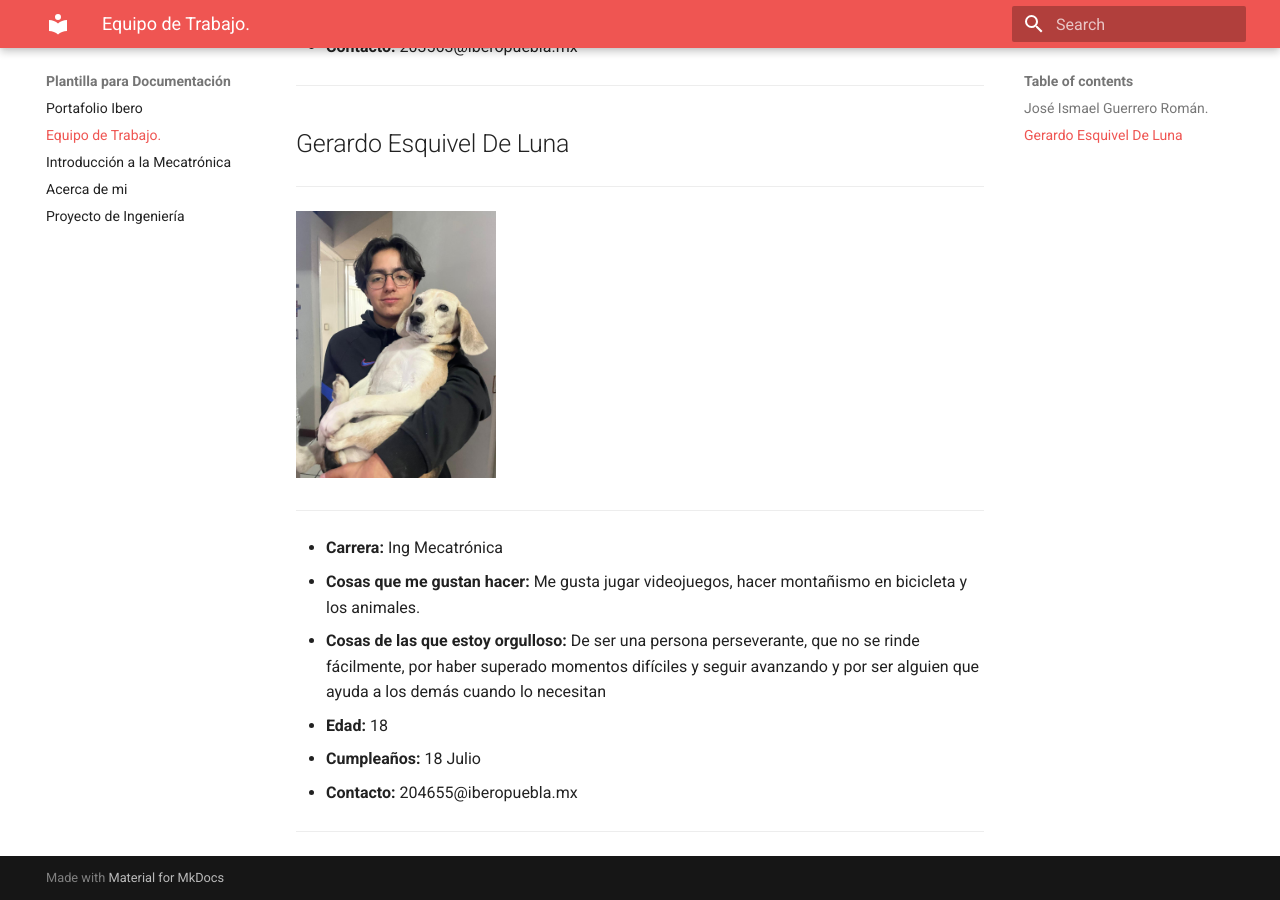
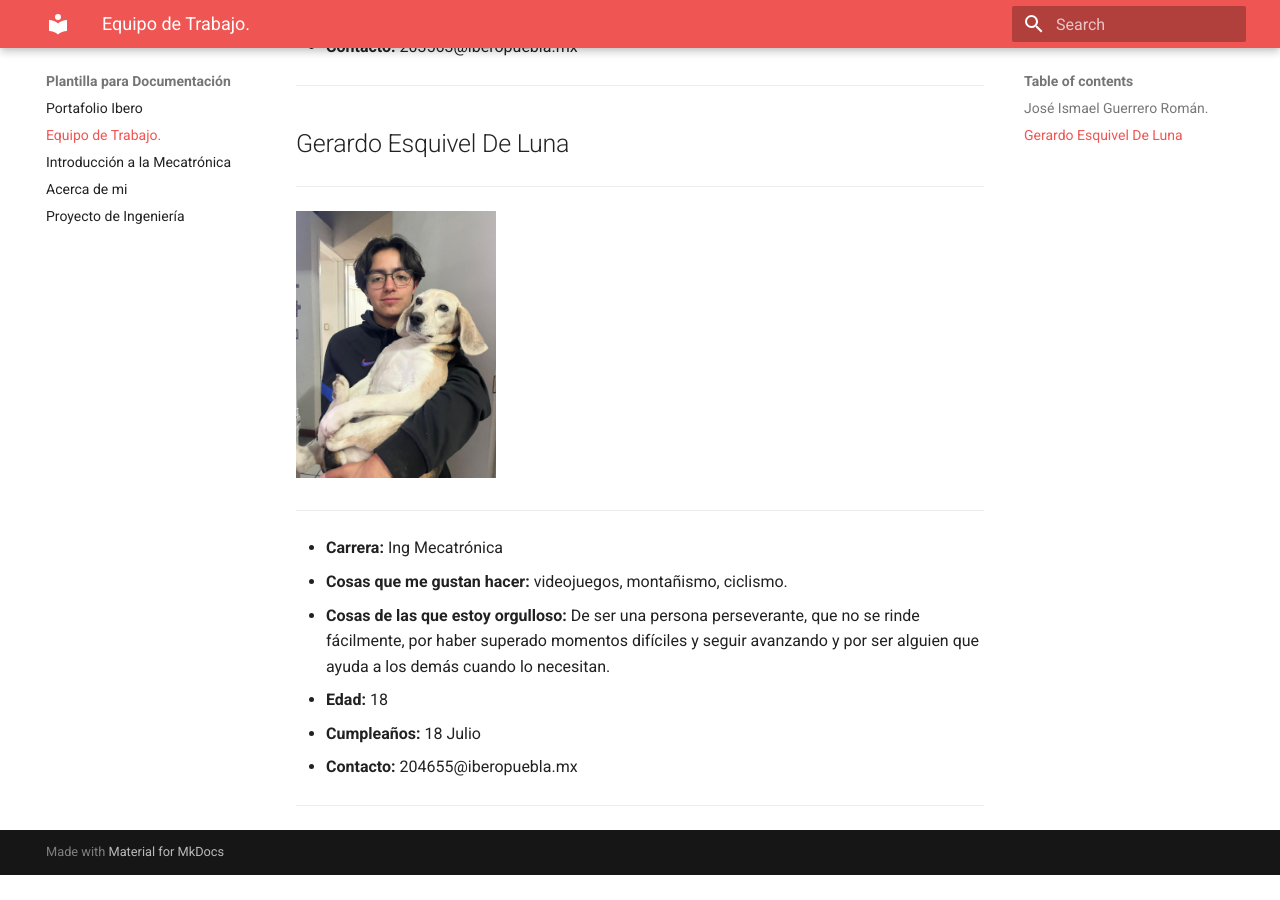
Before and after one commit to Joy-2307/Portafolio_Ibero_JIGR, an MkDocs documentation site: the page built from docs/Equipo de trabajo.md, in a window 1280 px wide and 900 px high, scrolled down 1083 px. Built offline with MkDocs 1.6.1 and Material for MkDocs 9.7.7, drawn with Linux system fonts in a browser that asks for light colours; after the commit the page ends 1958 px from its top, so only the background shows below that.

Commit message:
Update Equipo de trabajo.md

```diff
--- a/docs/Equipo de trabajo.md
+++ b/docs/Equipo de trabajo.md
@@ -27,8 +27,8 @@
 ---
 
 - **Carrera:** Ing Mecatrónica
-- **Cosas que me gustan hacer:** Me gusta jugar videojuegos, hacer montañismo en bicicleta y los animales.
-- **Cosas de las que estoy orgulloso:** De ser una persona perseverante, que no se rinde fácilmente, por haber superado momentos difíciles y seguir avanzando y por ser alguien que ayuda a los demás cuando lo necesitan
+- **Cosas que me gustan hacer:** videojuegos, montañismo, ciclismo.
+- **Cosas de las que estoy orgulloso:** De ser una persona perseverante, que no se rinde fácilmente, por haber superado momentos difíciles y seguir avanzando y por ser alguien que ayuda a los demás cuando lo necesitan.
 - **Edad:** 18
 - **Cumpleaños:** 18 Julio
 - **Contacto:** 204655@iberopuebla.mx
```
